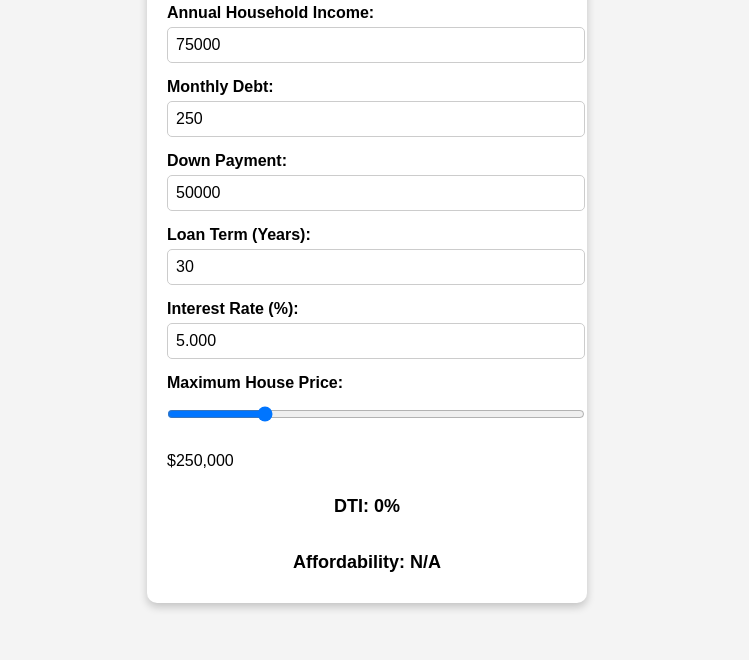
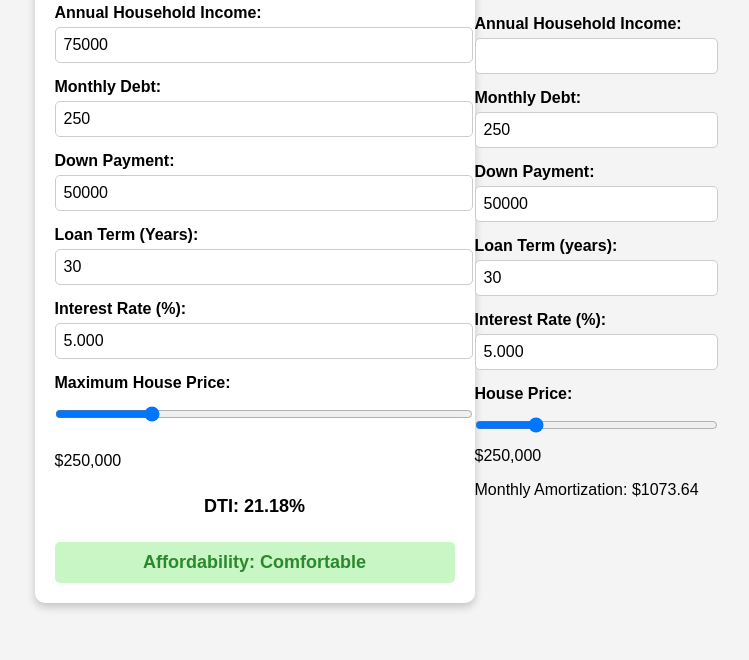
Before and after one commit to digioms/affordability-calculator, a plain HTML site: page index.html in a window 1280 px wide. Shown: the part 140-800 px from the top of the page, without its empty margins (273-1022 px from the left). Drawn offline with Linux system fonts and the light colour scheme.

Commit message:
Update index.html

```diff
--- a/index.html
+++ b/index.html
@@ -34,7 +34,32 @@
         <div id="affordabilityIndicator" class="result">Affordability: N/A</div>
     </div>
 
-    <script src="mortgage_calculator.js"></script>
+<div id="calculatorContainer">
+    <label for="income">Annual Household Income:</label>
+    <input type="number" id="income" />
 
+    <label for="debt">Monthly Debt:</label>
+    <input type="number" id="debt" value="250" />
+
+    <label for="downPayment">Down Payment:</label>
+    <input type="number" id="downPayment" value="50000" />
+
+    <label for="loanTerm">Loan Term (years):</label>
+    <input type="number" id="loanTerm" value="30" />
+
+    <label for="interestRate">Interest Rate (%):</label>
+    <input type="number" id="interestRate" value="5.000" step="0.01" />
+
+    <label for="housePriceRange">House Price:</label>
+    <input type="range" id="housePriceRange" min="50000" max="1000000" value="250000" />
+    <span id="housePriceDisplay">$250,000</span>
+
+    <p id="dtiDisplay"></p>
+    <p id="affordabilityIndicator"></p>
+
+    <!-- Added this line to display the monthly amortization -->
+    <p id="monthlyAmortization">Monthly Amortization: $0.00</p>
+</div>
+      <script src="mortgage_calculator.js"></script>
 </body>
 </html>
```
